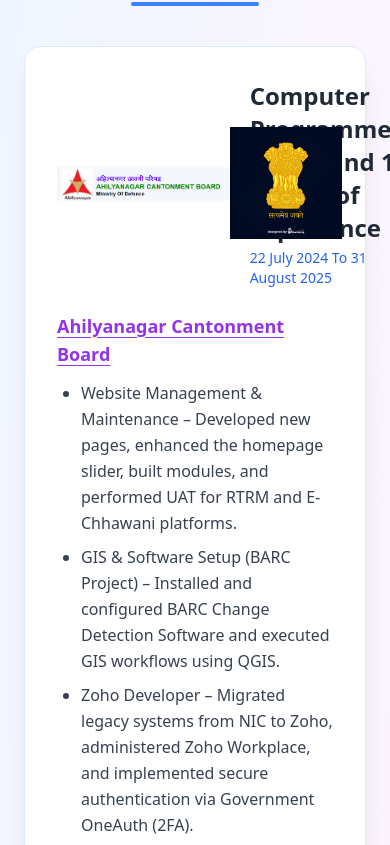
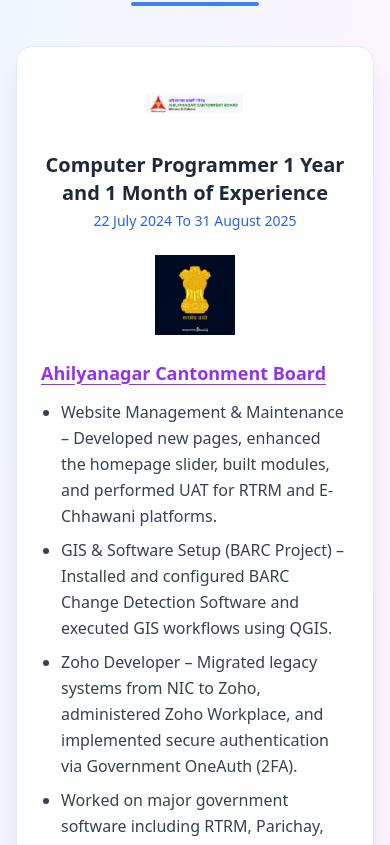
Before and after one commit to avirathod55252/avinash, a React (Create React App) app: page / in a window 390 px wide. Shown: the part 4199-5044 px from the top of the page. Built offline with nearby package versions, Linux system fonts and the light colour scheme; a web font is replaced by a local one.

Commit message:
fix issued and update exp

```diff
--- a/public/index.html
+++ b/public/index.html
@@ -17,13 +17,10 @@
 
     <!-- Primary Meta Tags -->
     <title>Avinash Rathod</title>
-    <meta
-      name="title"
-      content="Avinash Rathod — Frontend Engineer & Full-Stack Developer"
-    />
+    <meta name="title" content="Avinash Rathod — Frontend Engineer" />
     <meta
       name="description"
-      content="Portfolio of Avinash Rathod, a passionate Frontend Engineer skilled in React.js, JavaScript, Tailwind CSS, and full-stack development. Explore projects like InsuraSphere, NEET AI Doctor, and government web applications built during experience at Ahilyanagar Cantonment Board."
+      content="Portfolio of Avinash Rathod, a passionate Frontend Engineer skilled in React.js"
     />
 
     <!-- Keywords for SEO -->
@@ -46,7 +43,7 @@
       content="Explore the professional portfolio of Avinash Rathod — frontend engineer, full-stack developer, and creator of InsuraSphere & NEET AI Doctor."
     />
     <meta property="og:image" content="%PUBLIC_URL%/ar.png" />
-    <meta property="og:url" content="https://your-portfolio-url.com" />
+    <meta property="og:url" content="https://avirathod.vercel.app/" />
 
     <!-- Twitter Card -->
     <meta name="twitter:card" content="summary_large_image" />
--- a/src/components/Experience.js
+++ b/src/components/Experience.js
@@ -7,7 +7,7 @@
       role: "Computer Programmer 1 Year and 1 Month of Experience",
       company: "Ahilyanagar Cantonment Board ",
       companyUrl: "https://ahmednagar.cantt.gov.in/",
-      duration: "22 July 2024 To  31 August 2025",
+      duration: "22 July 2024 To 31 August 2025",
       logo: "/acbc.png",
       badge: "/em.png",
       points: [
@@ -44,7 +44,7 @@
       className="py-16 bg-gradient-to-br from-blue-50 via-purple-50 to-pink-50
         dark:from-gray-800 dark:via-gray-900 dark:to-gray-800 transition-colors duration-300"
     >
-      <div className="max-w-6xl mx-auto px-6">
+      <div className="max-w-6xl mx-auto px-4 sm:px-6">
         {/* Heading */}
         <h2 className="text-4xl font-bold text-blue-700 dark:text-blue-400 mb-10 text-center">
           Experience
@@ -60,27 +60,27 @@
               whileInView={{ opacity: 1, y: 0 }}
               transition={{ duration: 0.6, delay: index * 0.2 }}
               viewport={{ once: true }}
-              className="relative bg-white dark:bg-gray-900 rounded-2xl shadow-xl dark:shadow-gray-700
-                hover:shadow-2xl border border-blue-100 dark:border-gray-700 p-8
-                transition-all duration-300 hover:-translate-y-1"
+              className="relative bg-white dark:bg-gray-900 rounded-2xl shadow-xl
+                dark:shadow-gray-700 hover:shadow-2xl border border-blue-100
+                dark:border-gray-700 p-6 sm:p-8 transition-all duration-300 hover:-translate-y-1"
             >
-              {/* --- TOP ROW — LOGO / ROLE / BADGE --- */}
-              <div className="flex justify-between items-center mb-6">
+              {/* --- TOP ROW (Fixed Responsive) --- */}
+              <div className="flex flex-col md:flex-row md:justify-between md:items-center gap-6 mb-6">
                 {/* Logo + Role */}
-                <div className="flex items-center gap-5">
-                  {/* Company Logo - No Outer Box */}
+                <div className="flex flex-col sm:flex-row items-center gap-4 text-center sm:text-left">
+                  {/* Company Logo */}
                   {exp.logo && (
                     <img
                       src={exp.logo}
                       alt="Company Logo"
-                      className="w-18 h-20 object-contain"
-                      style={{ imageRendering: "crisp-edges" }}
+                      className="w-24 h-16 sm:w-28 sm:h-20 md:w-32 md:h-24
+                        object-contain mx-auto sm:mx-0"
                     />
                   )}
 
                   {/* Role + Duration */}
                   <div>
-                    <h3 className="text-2xl font-semibold text-gray-800 dark:text-gray-100 leading-snug">
+                    <h3 className="text-xl sm:text-2xl font-semibold text-gray-800 dark:text-gray-100">
                       {exp.role}
                     </h3>
                     <p className="text-sm text-blue-600 dark:text-blue-400 font-medium mt-1">
@@ -89,18 +89,18 @@
                   </div>
                 </div>
 
-                {/* Badge - No Outer Box */}
+                {/* Badge */}
                 {exp.badge && (
                   <img
                     src={exp.badge}
                     alt="Badge"
-                    className="w-28 h-28 object-contain hover:scale-110 transition duration-300"
-                    style={{ imageRendering: "crisp-edges" }}
+                    className="w-20 h-20 sm:w-24 sm:h-24 md:w-28 md:h-28
+                      object-contain mx-auto md:mx-0 hover:scale-105 transition duration-300"
                   />
                 )}
               </div>
 
-              {/* --- Company Name (Linked) --- */}
+              {/* Company Name */}
               {exp.companyUrl ? (
                 <a
                   href={exp.companyUrl}
@@ -108,18 +108,21 @@
                   rel="noopener noreferrer"
                   className="text-lg font-semibold text-purple-600 dark:text-purple-400
                     hover:text-blue-700 dark:hover:text-blue-300 underline underline-offset-4
-                    transition-all duration-200 mb-3 inline-block"
+                    transition-all duration-200 mb-3 inline-block text-center sm:text-left"
                 >
                   {exp.company}
                 </a>
               ) : (
-                <h4 className="text-lg font-semibold text-purple-600 dark:text-purple-400 mb-3">
+                <h4 className="text-lg font-semibold text-purple-600 dark:text-purple-400 mb-3 text-center sm:text-left">
                   {exp.company}
                 </h4>
               )}
 
-              {/* --- Points List */}
-              <ul className="list-disc ml-6 text-gray-700 dark:text-gray-300 space-y-2 leading-relaxed">
+              {/* Points List */}
+              <ul
+                className="list-disc ml-5 sm:ml-6 text-gray-700 dark:text-gray-300
+                space-y-2 leading-relaxed text-left"
+              >
                 {exp.points.map((point, i) => (
                   <li
                     key={i}
```
